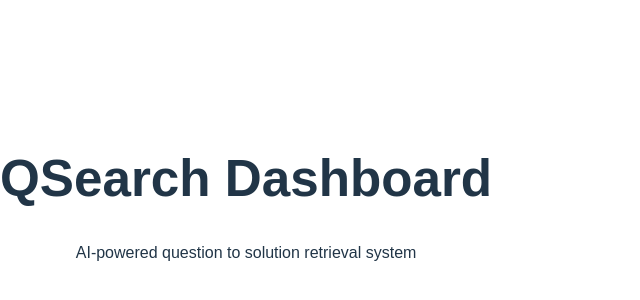
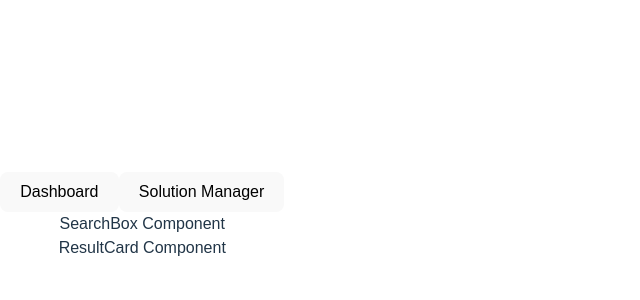
Before and after one commit to Faez0809/qsearch, a React app in the folder frontend/: page / in a window 1280 px wide. Shown: the part 234-534 px from the top of the page, without its empty margins (0-640 px from the left). Built offline with nearby package versions, Linux system fonts and the light colour scheme; the HTML template or start-up script is replaced by a standard one.

Commit message:
Create frontend skeleton structure with dashboard and solution manager pages

```diff
--- a/frontend/src/App.jsx
+++ b/frontend/src/App.jsx
@@ -1,10 +1,23 @@
+import { useState } from 'react'
+import Dashboard from './pages/Dashboard'
+import SolutionManager from './pages/SolutionManager'
 import './App.css'
 
 function App() {
+  const [page, setPage] = useState('dashboard')
+
   return (
     <div className="app">
-      <h1>QSearch Dashboard</h1>
-      <p>AI-powered question to solution retrieval system</p>
+      <div>
+        <button type="button" onClick={() => setPage('dashboard')}>
+          Dashboard
+        </button>
+        <button type="button" onClick={() => setPage('solution-manager')}>
+          Solution Manager
+        </button>
+      </div>
+
+      {page === 'dashboard' ? <Dashboard /> : <SolutionManager />}
     </div>
   )
 }
--- /dev/null
+++ b/frontend/src/components/ResultCard.jsx
@@ -0,0 +1,5 @@
+function ResultCard() {
+  return <div>ResultCard Component</div>
+}
+
+export default ResultCard
--- /dev/null
+++ b/frontend/src/components/SearchBox.jsx
@@ -0,0 +1,5 @@
+function SearchBox() {
+  return <div>SearchBox Component</div>
+}
+
+export default SearchBox
--- /dev/null
+++ b/frontend/src/components/SolutionForm.jsx
@@ -0,0 +1,5 @@
+function SolutionForm() {
+  return <div>SolutionForm Component</div>
+}
+
+export default SolutionForm
--- /dev/null
+++ b/frontend/src/components/SolutionList.jsx
@@ -0,0 +1,5 @@
+function SolutionList() {
+  return <div>SolutionList Component</div>
+}
+
+export default SolutionList
--- /dev/null
+++ b/frontend/src/pages/Dashboard.jsx
@@ -0,0 +1,13 @@
+import SearchBox from '../components/SearchBox'
+import ResultCard from '../components/ResultCard'
+
+function Dashboard() {
+  return (
+    <div>
+      <SearchBox />
+      <ResultCard />
+    </div>
+  )
+}
+
+export default Dashboard
--- /dev/null
+++ b/frontend/src/pages/SolutionManager.jsx
@@ -0,0 +1,13 @@
+import SolutionForm from '../components/SolutionForm'
+import SolutionList from '../components/SolutionList'
+
+function SolutionManager() {
+  return (
+    <div>
+      <SolutionForm />
+      <SolutionList />
+    </div>
+  )
+}
+
+export default SolutionManager
```
